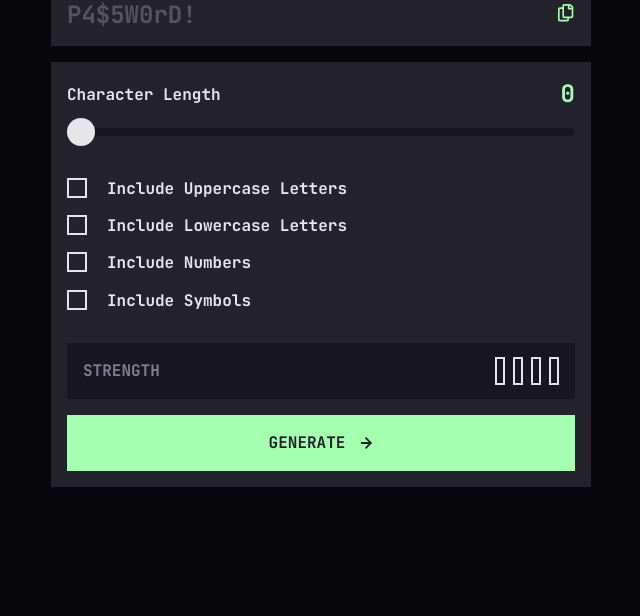
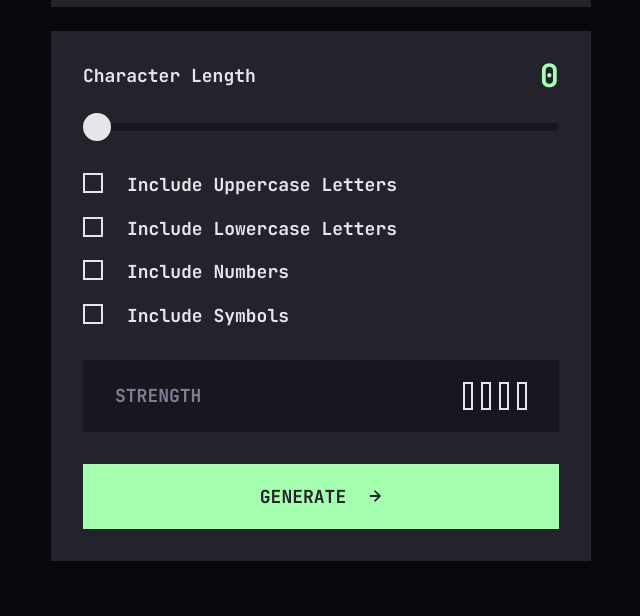
Before and after one commit to ArabuliGiorgi/Password-generator-app, a plain HTML site: page index.html in a window 1280 px wide. Shown: the part 184-800 px from the top of the page, without its empty margins (319-959 px from the left). Drawn offline with Linux system fonts and the light colour scheme.

Commit message:
built tablet & desktop versions

```diff
--- a/style.css
+++ b/style.css
@@ -41,7 +41,7 @@ main{
 .copy-div{
     display: flex;
     align-items: center;
-    gap: 16px;
+    gap: 14px;
 }
 #copy-text{
     font-size: 15px;
@@ -55,11 +55,13 @@ main{
     width: 17.5px;
     height: 20px;
     color: #A4FFAF;
+    cursor: pointer;
 }
 .copy-icon{
     width: 17.5px;
     height: 20px;
     color: #A4FFAF;
+    cursor: pointer;
 }
 .copy-icon:hover{
     color: #FFFFFF;
@@ -121,6 +123,10 @@ main{
     cursor: pointer;
     background-color: #E6E5EA;
 }
+#length-input::-webkit-slider-thumb:active{
+    background-color: #18171F;
+    border: 2px solid #A4FFAF;
+}
 .checks{
     width: 100%;
     display: flex;
@@ -147,6 +153,9 @@ main{
     border: 2px solid #E6E5EA;
     cursor: pointer;
     position: relative;
+}
+.check-input:active{
+    border: 2px solid #A4FFAF;
 }
 .check-input:checked{
     background-color: #A4FFAF;
@@ -253,6 +262,7 @@ main{
 .button:hover{
     border: 2px solid #A4FFAF;
     background-color: #24232C;
+    cursor: pointer;
 }
 .button:hover h1{
     color: #A4FFAF;
@@ -260,3 +270,87 @@ main{
 .button:hover #arrow{
     color: #A4FFAF;
 }
+
+@media only screen and (min-width: 600px){
+    body{
+        padding: 30px 0;
+    }
+    main{
+        gap: 24px;
+    }
+    .header-text{
+        font-size: 24px;
+        line-height: 31.68px;
+    }
+    .password-div{
+        height: 80px;
+        padding: 0 32px;
+    }
+    .copy-div{
+        gap: 16px;
+    }
+    #copy-text{
+        font-size: 18px;
+    }
+    .copy-icon1{
+        width: 21px;
+        height: 24px;
+    }
+    .copy-icon{
+        width: 21px;
+        height: 24px;
+    }
+    #password{
+        font-size: 32px;
+        line-height: 42.24px;
+    }
+    .empty-password{
+        font-size: 32px;
+        line-height: 42.24px;
+    }
+    .settings{
+        padding: 24px 32px 32px 32px;
+    }
+    .length-font{
+        font-size: 18px;
+        line-height: 23.76px;
+    }
+    #length{
+        font-size: 32px;
+        line-height: 42.24px;
+    }
+    #length-input{
+        margin-top: 26px;
+    }
+    .checks{
+        gap: 20px;
+    }
+    .check-divs{
+        gap: 24px;
+    }
+    .checks-font{
+        font-size: 18px;
+        line-height: 23.76px;
+    }
+    .strength{
+        height: 72px;
+        padding: 0 32px;
+        margin-bottom: 32px;
+    }
+    .strength-font{
+        font-size: 18px;
+        line-height: 23.76px;
+    }
+    .strength-level{
+        font-size: 24px;
+        line-height: 31.68px;
+    }
+    .button{
+        height: 65px;
+        gap: 24px;
+    }
+    .button h1{
+        font-size: 18px;
+        line-height: 23.76px;
+    }
+}
```
